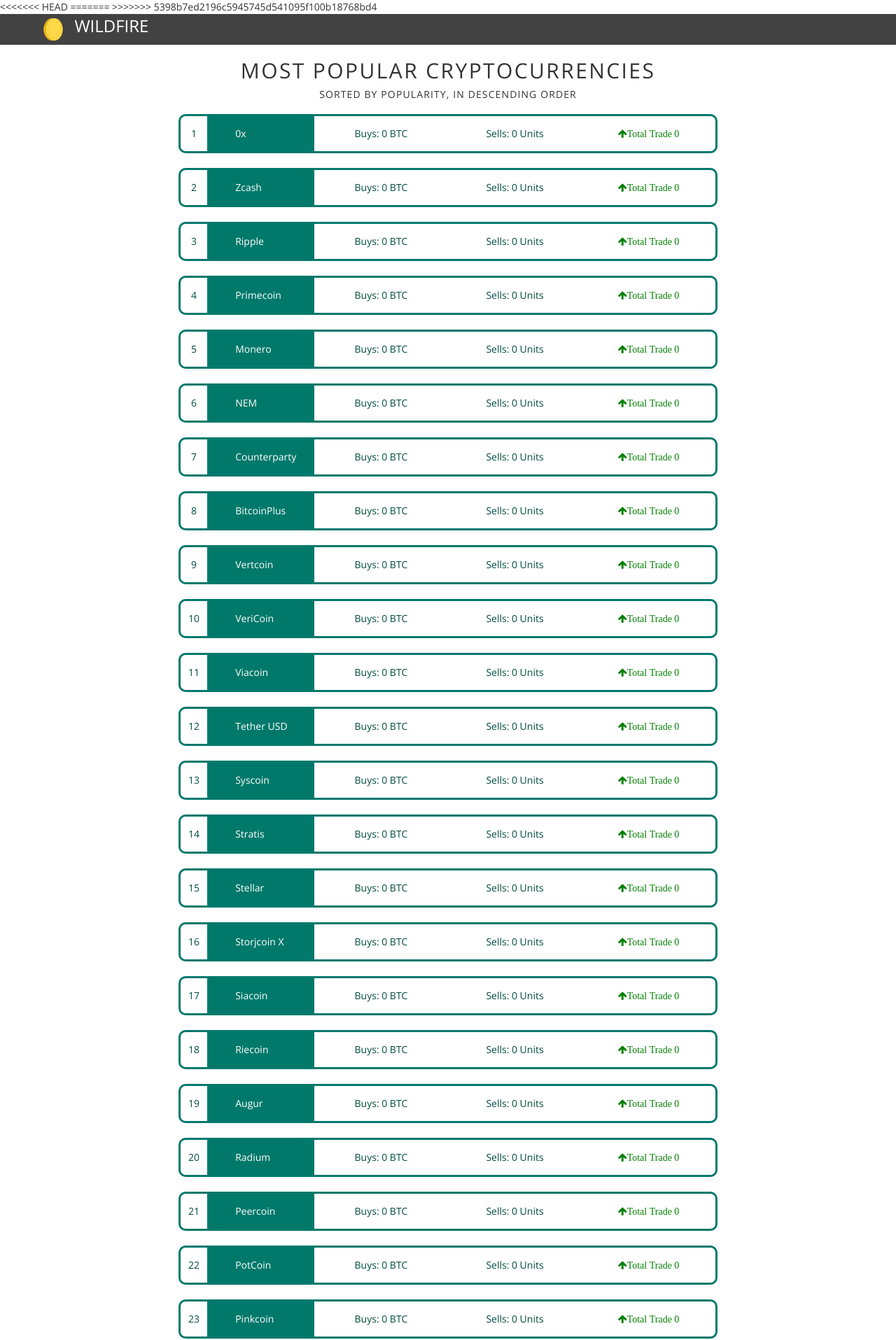
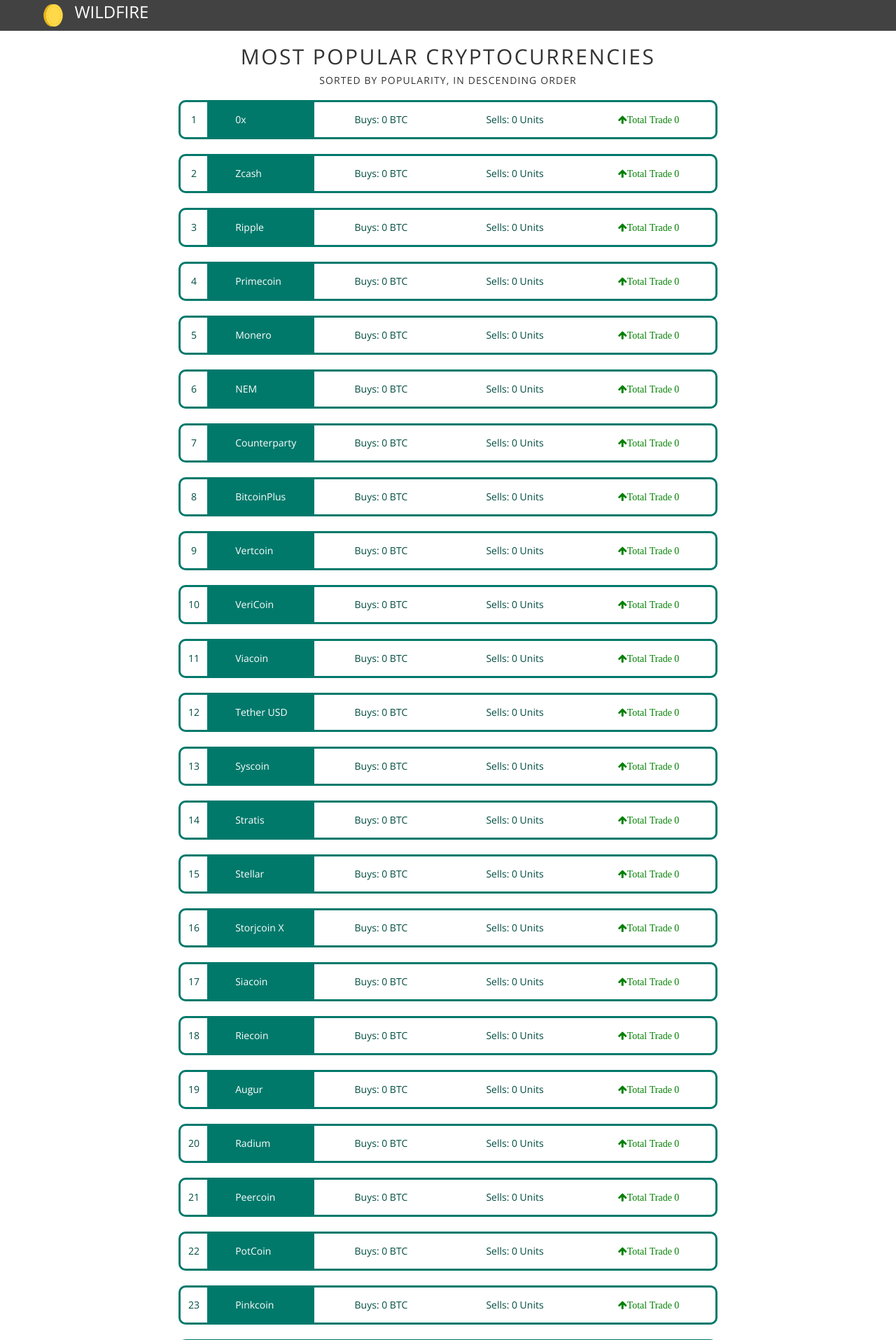
Before and after one commit to jekayode/hngprofile, a PHP site: page /coinsman/index.php in a window 1280 px wide. Shown: the top 1915 px of the page at 70% size. Run offline with PHP 8.4, Linux system fonts and the light colour scheme; data that the repository does not hold is empty; some libraries are stand-ins or nearby versions.

Commit message:
Conflict

```diff
--- a/coinsman/index.php
+++ b/coinsman/index.php
@@ -7,11 +7,8 @@
     <meta name="viewport" content="width=device-width, initial-scale=1.0">
     <meta http-equiv="X-UA-Compatible" content="ie=edge">
     <title>Popular Cryptocurrencies</title>
-<<<<<<< HEAD
     <link rel="stylesheet" href="css/bootstrap.min.css">
     <link rel="stylesheet" href="css/main.css">
-=======
->>>>>>> 5398b7ed2196c5945745d541095f100b18768bd4
     <link rel="stylesheet" href="css/style.css">
     <link rel="stylesheet" href="https://maxcdn.bootstrapcdn.com/font-awesome/4.7.0/css/font-awesome.min.css">
     <link href="https://fonts.googleapis.com/css?family=Open+Sans" rel="stylesheet">
```
